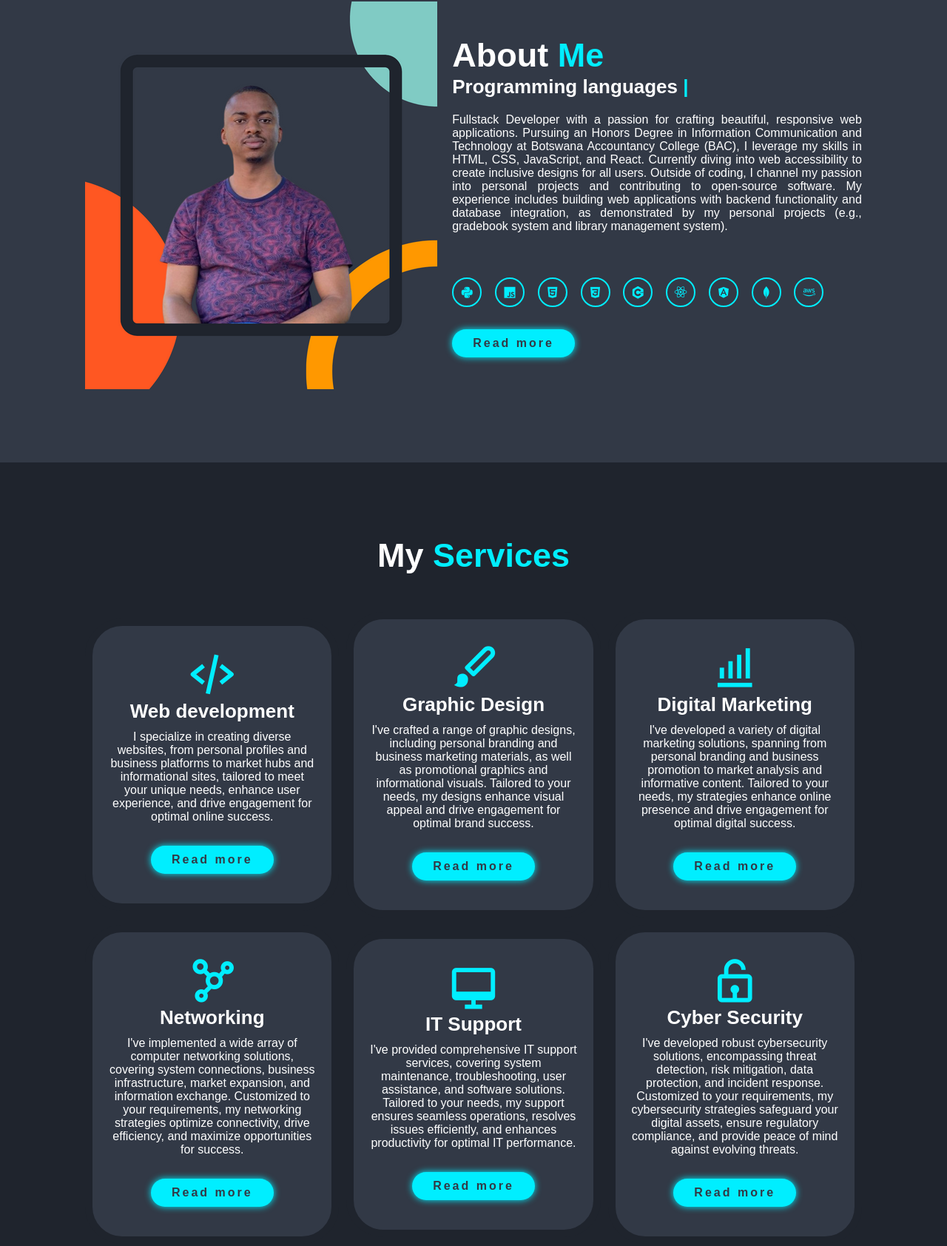
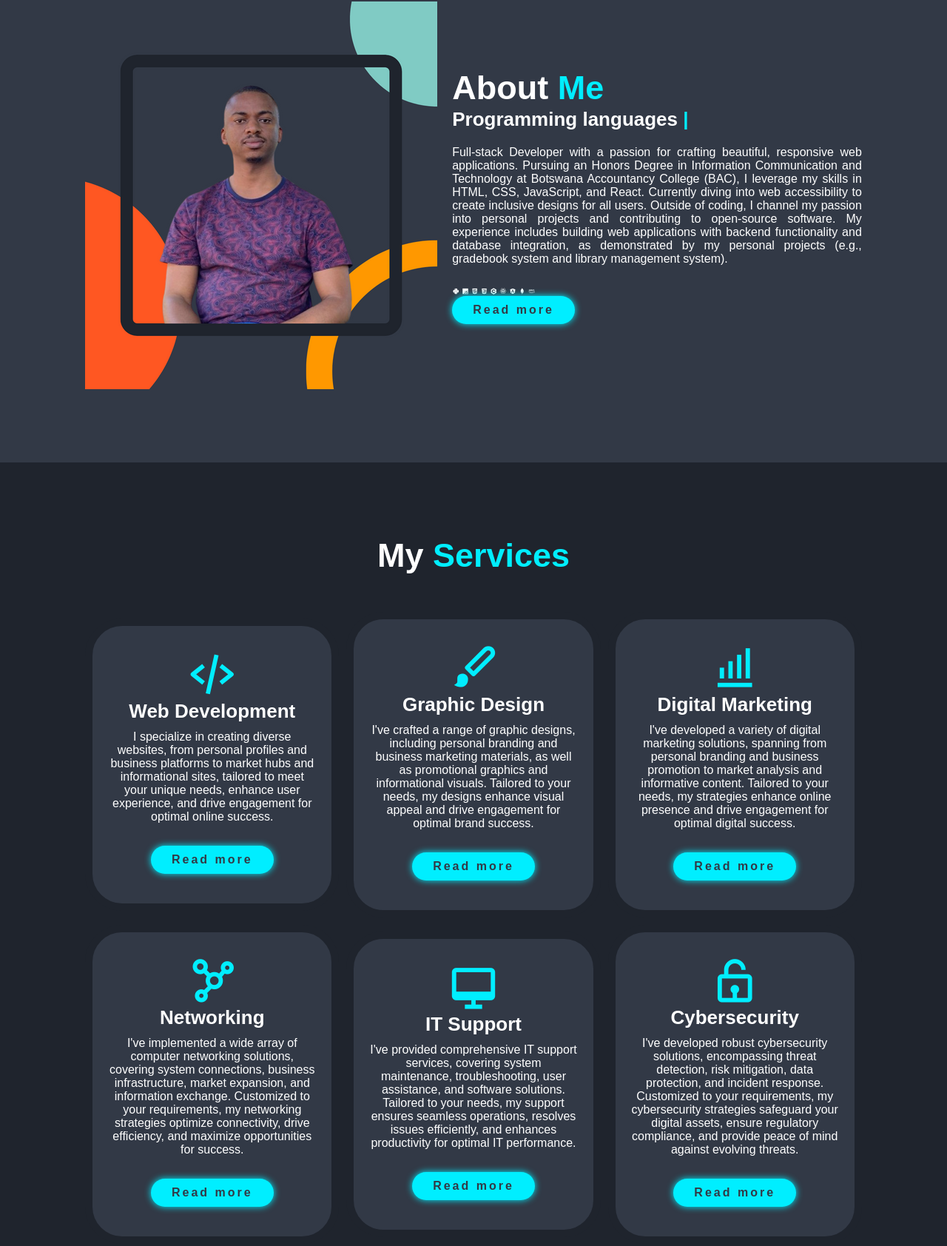
Before and after one commit to MubureT/MubureT.github.io, a plain HTML site: page index.html in a window 1280 px wide. Shown: the part 975-2659 px from the top of the page at 74% size. Drawn offline with nearby package versions, Linux system fonts and the light colour scheme; some packages are replaced by stand-ins of ours; a script that the page names is missing.

Commit message:
Update index.html15-06

```diff
--- a/index.html
+++ b/index.html
@@ -15,7 +15,7 @@
 <body>
     <header class="header">
         <a href="#" class="logo">Port<span>folio</span></a>
-        <a href="#" class="me">mubureterrance@gmail.com</a>
+        <a href="mailto:mubureterrance@gmail.com" class="me">mubureterrance@gmail.com</a>
 
         <i class='bx bx-menu' id="menu-icon"></i>
 
@@ -34,15 +34,15 @@
         <div class="home-content">
             <h3>Hello, it's me</h3>
             <h1>Terrance T. Mubure</h1>
-            <h3>And i'm a <span class="multiple-text"></span></h3>
+            <h3>And I'm a <span class="multiple-text"></span></h3>
             <p>Passionate about crafting innovative solutions to intricate challenges, I am a dedicated student specializing in software development, data analysis, and project management. Currently, I'm immersed in mastering programming languages including Python, Java, and C#. With a keen eye for detail, I'm actively gaining proficiency in source control systems like Git.
-             I thrive on being a quick learner and relish exploring emerging technologies. In my spare time, I am deeply engaged in staying updated on the latest trends in technology and contributing to impactful open-source projects.Let's connect and collaborate on the next big thing in tech!.</p>
+                I thrive on being a quick learner and relish exploring emerging technologies. In my spare time, I am deeply engaged in staying updated on the latest trends in technology and contributing to impactful open-source projects. Let's connect and collaborate on the next big thing in tech!</p>
             <div class="social-media">
                 <a href="https://web.facebook.com/terrance.mubure/" target="_blank"><i class='bx bxl-facebook'></i></a>
                 <a href="https://twitter.com/mubureterrance" target="_blank"><i class='bx bxl-twitter'></i></a>
                 <a href="https://www.instagram.com/sambiri_mt/" target="_blank"><i class='bx bxl-instagram-alt'></i></a>
                 <a href="https://github.com/MubureT" target="_blank"><i class='bx bxl-github'></i></a>
-                <a href="https://www.linkedin.com/in/terrance-mubure-90662370/" target="_blank"><i class='bx bxl-linkedin' ></i></a>
+                <a href="https://www.linkedin.com/in/terrance-mubure-90662370/" target="_blank"><i class='bx bxl-linkedin'></i></a>
             </div>
             <a href="https://wa.me/26771356081" class="btn" target="_blank">Contact Me on WhatsApp</a>
         </div>
@@ -59,17 +59,17 @@
         <div class="about-content">
             <h2 class="heading">About <span>Me</span></h2>
             <h3>Programming languages <span class="multiple-text2"></span></h3>
-            <p>Fullstack Developer with a passion for crafting beautiful, responsive web applications. Pursuing an Honors Degree in Information Communication and Technology at Botswana Accountancy College (BAC), I leverage my skills in HTML, CSS, JavaScript, and React. Currently diving into web accessibility to create inclusive designs for all users. Outside of coding, I channel my passion into personal projects and contributing to open-source software. My experience includes building web applications with backend functionality and database integration, as demonstrated by my personal projects (e.g., gradebook system and library management system).</p>
+            <p>Full-stack Developer with a passion for crafting beautiful, responsive web applications. Pursuing an Honors Degree in Information Communication and Technology at Botswana Accountancy College (BAC), I leverage my skills in HTML, CSS, JavaScript, and React. Currently diving into web accessibility to create inclusive designs for all users. Outside of coding, I channel my passion into personal projects and contributing to open-source software. My experience includes building web applications with backend functionality and database integration, as demonstrated by my personal projects (e.g., gradebook system and library management system).</p>
             <div class="social-media">
-                <a href="#"><i class='bx bxl-python'></i></a>
-                <a href="#"><i class='bx bxl-javascript'></i></a>
-                <a href="#"><i class='bx bxl-html5' ></i></a>
-                <a href="#"><i class='bx bxl-css3' ></i></a>
-                <a href="#"><i class='bx bxl-c-plus-plus'></i></a>
-                <a href="#"><i class='bx bxl-react' ></i></a>
-                <a href="#"><i class='bx bxl-angular' ></i></a>
-                <a href="#"><i class='bx bxl-mongodb'></i></a>
-                <a href="#"><i class='bx bxl-aws' ></i></a>
+                <i class='bx bxl-python'></i>
+                <i class='bx bxl-javascript'></i>
+                <i class='bx bxl-html5'></i>
+                <i class='bx bxl-css3'></i>
+                <i class='bx bxl-c-plus-plus'></i>
+                <i class='bx bxl-react'></i>
+                <i class='bx bxl-angular'></i>
+                <i class='bx bxl-mongodb'></i>
+                <i class='bx bxl-aws'></i>
             </div>
             <a href="#" class="btn">Read more</a>
         </div>
@@ -82,7 +82,7 @@
         <div class="services-container">
             <div class="services-box">
                 <i class='bx bx-code-alt'></i>
-                <h3>Web development</h3>
+                <h3>Web Development</h3>
                 <p>I specialize in creating diverse websites, from personal profiles and business platforms to market hubs and informational sites, tailored to meet your unique needs, enhance user experience, and drive engagement for optimal online success.</p>
                 <a href="#" class="btn">Read more</a>
             </div>
@@ -112,7 +112,7 @@
             </div>
             <div class="services-box">
                 <i class='bx bx-lock-open'></i>
-                <h3>Cyber Security</h3>
+                <h3>Cybersecurity</h3>
                 <p>I've developed robust cybersecurity solutions, encompassing threat detection, risk mitigation, data protection, and incident response. Customized to your requirements, my cybersecurity strategies safeguard your digital assets, ensure regulatory compliance, and provide peace of mind against evolving threats.</p>
                 <a href="#" class="btn">Read more</a>
             </div>
@@ -126,8 +126,8 @@
                 <img src="image/project1.jpg" alt="project image 1">
                 <div class="portfolio-layer">
                     <h4>Web Design</h4>
-                    <p>Top of the range interractive web designs with capturing color combinations meant to attract and
-                        keep searcehers glued to our pages.</p>
+                    <p>Top of the range interactive web designs with capturing color combinations meant to attract and
+                        keep searchers glued to our pages.</p>
                     <a href="#"><i class='bx bx-link-external'></i></a>
                 </div>
             </div>
@@ -135,7 +135,7 @@
                 <img src="image/project3.jpg" alt="project image 1">
                 <div class="portfolio-layer">
                     <h4>Graphic Design</h4>
-                    <p>I We specialize in innovative graphic design solutions, crafting compelling visuals tailored to your brand's identity. From eye-catching branding materials to captivating promotional graphics, our designs are strategically created to enhance your visual presence and engage your audience effectively.</p>
+                    <p>I specialize in innovative graphic design solutions, crafting compelling visuals tailored to your brand's identity. From eye-catching branding materials to captivating promotional graphics, our designs are strategically created to enhance your visual presence and engage your audience effectively.</p>
                     <a href="#"><i class='bx bx-link-external'></i></a>
                 </div>
             </div>
@@ -143,7 +143,7 @@
                 <img src="image/project6.png" alt="project image 1">
                 <div class="portfolio-layer">
                     <h4>Digital Marketing</h4>
-                    <p> I excel in crafting top-tier digital marketing strategies, leveraging dynamic approaches to captivate audiences, expand reach, and drive impactful results for our clients.</p>
+                                        <p>I excel in crafting top-tier digital marketing strategies, leveraging dynamic approaches to captivate audiences, expand reach, and drive impactful results for our clients.</p>
                     <a href="#"><i class='bx bx-link-external'></i></a>
                 </div>
             </div>
@@ -159,7 +159,7 @@
                 <img src="image/IT Support.jpg" alt="project image 1">
                 <div class="portfolio-layer">
                     <h4>IT Support</h4>
-                    <p>I offer comprehensive IT support services, providing expert assistance in system maintenance, troubleshooting, user guidance, and software solutions. Our tailored support ensures smooth operations, resolves issues efficiently, and maximizes productivity for optimal IT performance..</p>
+                    <p>I offer comprehensive IT support services, providing expert assistance in system maintenance, troubleshooting, user guidance, and software solutions. Our tailored support ensures smooth operations, resolves issues efficiently, and maximizes productivity for optimal IT performance.</p>
                     <a href="#"><i class='bx bx-link-external'></i></a>
                 </div>
             </div>
@@ -199,17 +199,20 @@
                 </div>
             </div>
             <div class="textarea-field">
-                <textarea name="" id="message" cols=" 30" rows="10" placeholder="Your message" class="item"
+                <textarea name="" id="message" cols="30" rows="10" placeholder="Your message" class="item"
                     autocomplete="off"></textarea>
                 <div class="error-text">*Message can't be empty</div>
             </div>
             <button type="submit" class="btn">Send message</button>
             <div class="social-media">
-                <a href="https://web.facebook.com/terrance.mubure/" target="_blank"><i class='bx bxl-facebook'></i></a>
+                <a href="https://web.facebook.com/terrance.mubure/" target="_blank"><i
+                        class='bx bxl-facebook'></i></a>
                 <a href="https://twitter.com/mubureterrance" target="_blank"><i class='bx bxl-twitter'></i></a>
-                <a href="https://www.instagram.com/sambiri_mt/" target="_blank"><i class='bx bxl-instagram-alt'></i></a>
+                <a href="https://www.instagram.com/sambiri_mt/" target="_blank"><i
+                        class='bx bxl-instagram-alt'></i></a>
                 <a href="https://github.com/MubureT" target="_blank"><i class='bx bxl-github'></i></a>
-                <a href="https://www.linkedin.com/in/terrance-mubure-90662370/" target="_blank"><i class='bx bxl-linkedin' ></i></a>
+                <a href="https://www.linkedin.com/in/terrance-mubure-90662370/" target="_blank"><i
+                        class='bx bxl-linkedin'></i></a>
             </div>
 
         </form>
@@ -236,11 +239,13 @@
     <script src="//cdn.jsdelivr.net/npm/sweetalert2@11"></script>
 
     <!-- social media links on click-->
-    <script type="module" src="https://unpkg.com/ionicons@7.1.0/dist/ionicons/ionicons.esm.js"></script>
-    <script nomodule src="https://unpkg.com/ionicons@7.1.0/dist/ionicons/ionicons.js"></script>
+    <script type="module"
+        src="https://unpkg.com/ionicons@7.1.0/dist/ionicons/ionicons.esm.js"></script>
+    <script nomodule
+        src="https://unpkg.com/ionicons@7.1.0/dist/ionicons/ionicons.js"></script>
 
     <!--custom js -->
-    <script src=" js/script.js"></script>
+    <script src="js/script.js"></script>
 </body>
 
 </html>
```
